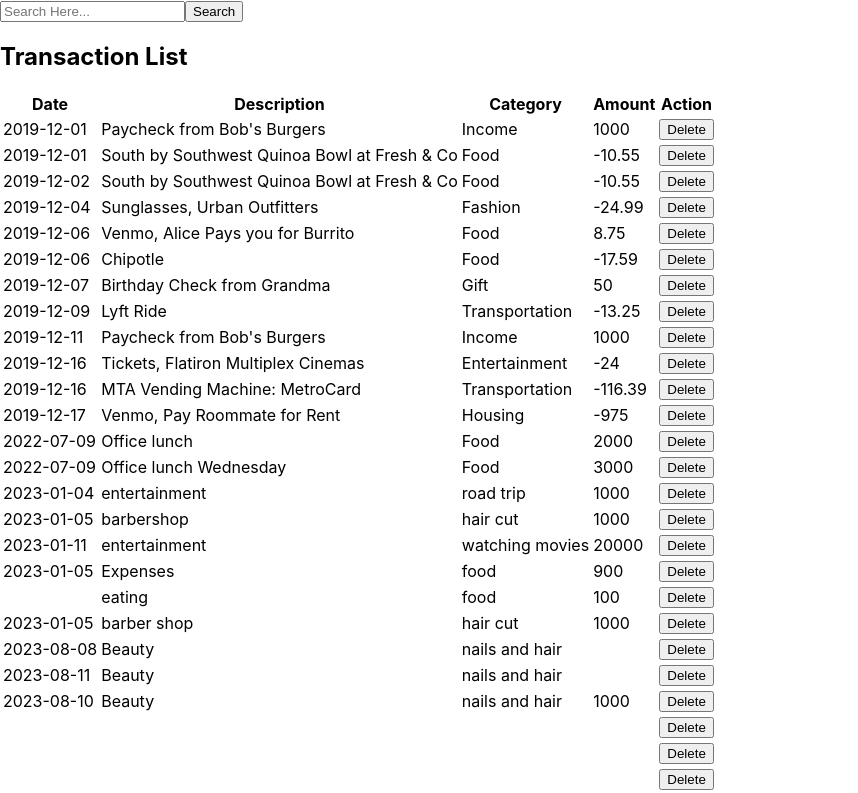
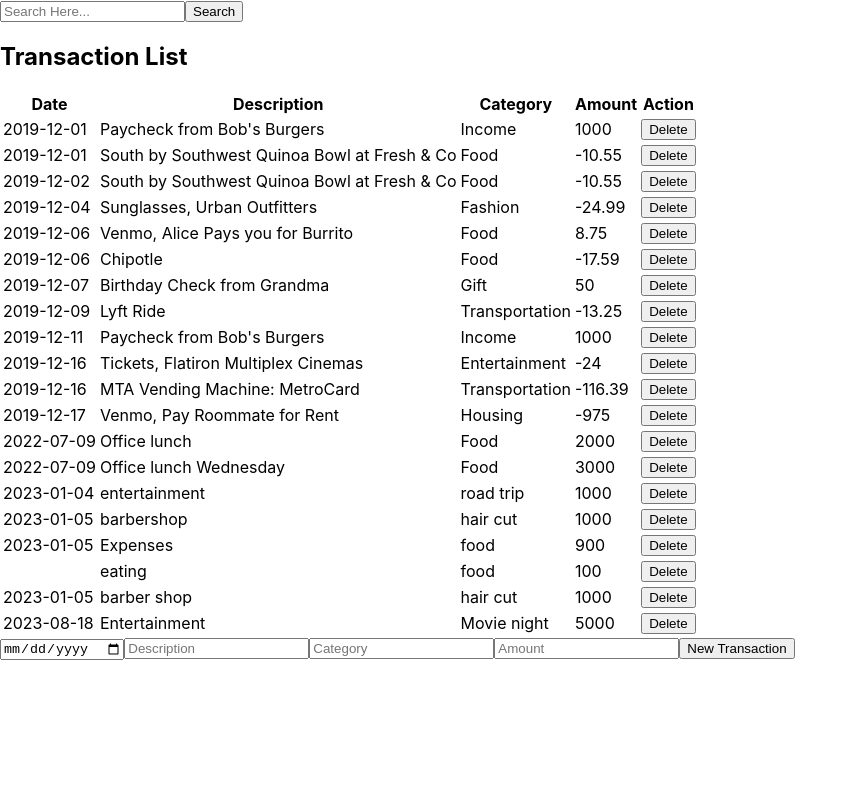
Before and after one commit to robnjunge/bank-of-flatiron, a React (Create React App) app: page / in a window 1280 px wide. Shown: the top 793 px of the page, without its empty margins (0-858 px from the left). Built offline with nearby package versions, Linux system fonts and the light colour scheme; data requests are answered from the project's data file.

Commit message:
added delete button

```diff
--- a/db.json
+++ b/db.json
@@ -113,13 +113,6 @@
       "id": 16
     },
     {
-      "date": "2023-01-11",
-      "description": "entertainment",
-      "category": "watching movies",
-      "amount": 20000,
-      "id": 17
-    },
-    {
       "date": "2023-01-05",
       "description": "Expenses",
       "category": "food",
@@ -141,90 +134,11 @@
       "id": 20
     },
     {
-      "date": "2023-08-08",
-      "description": "Beauty",
-      "category": "nails and hair",
-      "amount": "",
-      "amoungt": "20000",
+      "date": "2023-08-18",
+      "description": "Entertainment",
+      "category": "Movie night",
+      "amount": "5000",
       "id": 21
-    },
-    {
-      "date": "2023-08-11",
-      "description": "Beauty",
-      "category": "nails and hair",
-      "amount": "",
-      "amoungt": "10000",
-      "id": 22
-    },
-    {
-      "date": "2023-08-10",
-      "description": "Beauty",
-      "category": "nails and hair",
-      "amount": "1000",
-      "id": 23
-    },
-    {
-      "date": "",
-      "description": "",
-      "category": "",
-      "amount": "",
-      "id": 24
-    },
-    {
-      "date": "",
-      "description": "",
-      "category": "",
-      "amount": "",
-      "id": 25
-    },
-    {
-      "date": "",
-      "description": "",
-      "category": "",
-      "amount": "",
-      "id": 26
-    },
-    {
-      "date": "",
-      "description": "",
-      "category": "",
-      "amount": "",
-      "id": 27
-    },
-    {
-      "date": "",
-      "description": "",
-      "category": "",
-      "amount": "",
-      "id": 28
-    },
-    {
-      "date": "",
-      "description": "",
-      "category": "",
-      "amount": "",
-      "id": 29
-    },
-    {
-      "date": "",
-      "description": "",
-      "category": "",
-      "amount": "",
-      "id": 30
-    },
-    {
-      "date": "",
-      "description": "",
-      "category": "",
-      "amount": "",
-      "id": 31
-    },
-    {
-      "date": "",
-      "description": "",
-      "category": "",
-      "amount": "",
-      "id": 32
     }
   ]
 }
--- a/src/views/Home.js
+++ b/src/views/Home.js
@@ -1,36 +1,54 @@
 import React, { useState, useEffect } from 'react';
 import NewTransactions from '../components/NewTransactions';
-import TransactionList from '../components/TransactionList'
+import TransactionList from '../components/TransactionList';
 
 function Home() {
   const [allTransactions, setAllTransactions] = useState([]);
-  const [searchQuery, setSearchQuery] = useState("");
+  const [searchQuery, setSearchQuery] = useState('');
 
   useEffect(() => {
     fetch(`http://localhost:8001/transactions?q=${searchQuery}`)
       .then(response => response.json())
       .then(data => {
-        console.log(data)
-        setAllTransactions(data)})
+        console.log(data);
+        setAllTransactions(data);
+      })
       .catch(error => console.error(error));
   }, [searchQuery]);
 
-  function handleSearch (e) {
-    setSearchQuery(e.target.value)
+  function handleSearch(e) {
+    setSearchQuery(e.target.value);
   }
 
-  function handleDeleteTransaction(transactionId) {
-    const updatedTransactions = allTransactions.filter(transaction => transaction.id !== transactionId);
-    setAllTransactions(updatedTransactions);
+  async function handleDeleteTransaction(transactionId) {
+    try {
+      await fetch(`http://localhost:8001/transactions/${transactionId}`, {
+        method: 'DELETE',
+      });
+
+      setAllTransactions(prevTransactions =>
+        prevTransactions.filter(transaction => transaction.id !== transactionId)
+      );
+    } catch (error) {
+      console.error('Error deleting transaction:', error);
+    }
   }
 
   return (
     <div>
       <div>
-        <input id="input" type="text" placeholder="Search Here..." onChange={handleSearch} />
+        <input
+          id="input"
+          type="text"
+          placeholder="Search Here..."
+          onChange={handleSearch}
+        />
         <button id="searchButton">Search</button>
       </div>
-      <TransactionList transactions={allTransactions} onDeleteTransaction={handleDeleteTransaction} />
+      <TransactionList
+        transactions={allTransactions}
+        onDeleteTransaction={handleDeleteTransaction}
+      />
       <NewTransactions />
     </div>
   );
```
